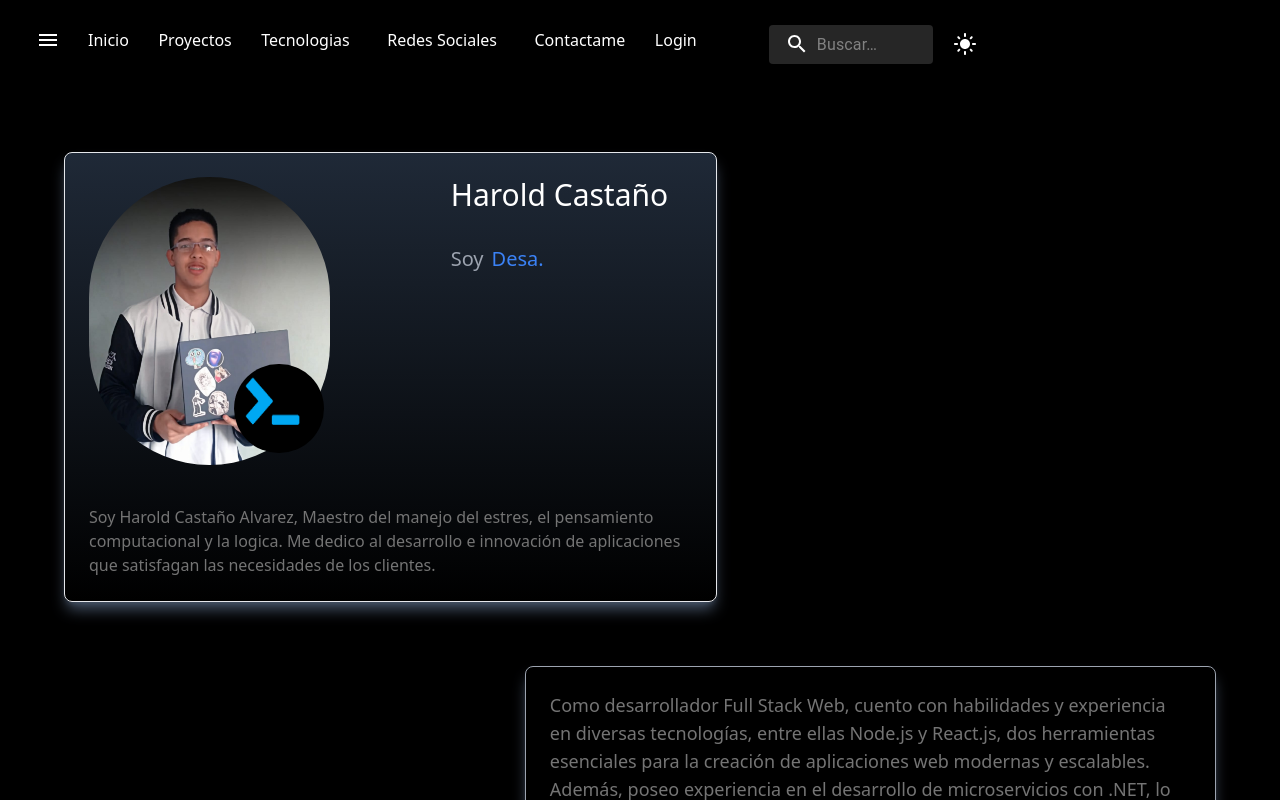
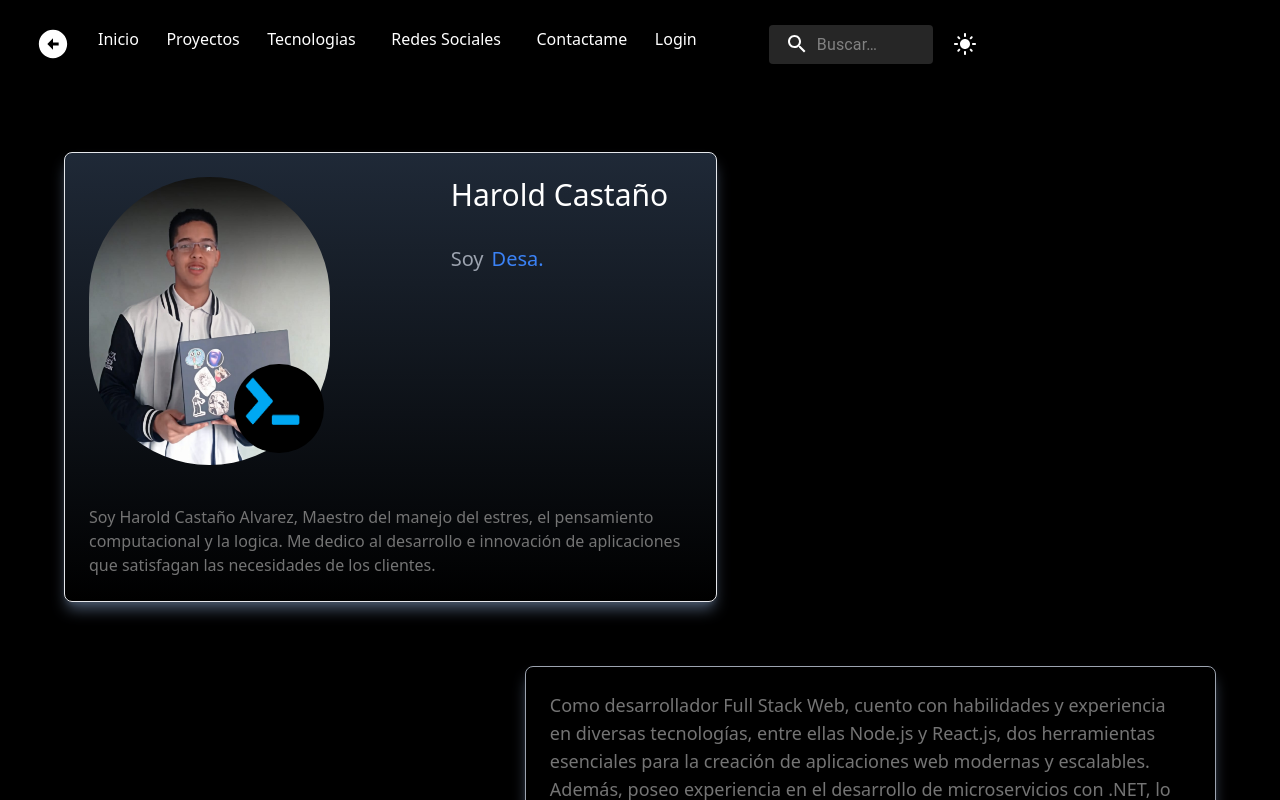
Before and after one commit to haroldCoder/portafolio-enyoi, a React (Vite) app in the folder frontend/: page / in a window 1280 px wide. Shown: the top 800 px of the page. Built offline with nearby package versions, Linux system fonts and the light colour scheme.

Commit message:
change icon menu of navbar

```diff
--- a/frontend/src/components/Navbar.jsx
+++ b/frontend/src/components/Navbar.jsx
@@ -4,14 +4,14 @@ import AppBar from '@mui/material/AppBar';
 import Box from '@mui/material/Box';
 import Toolbar from '@mui/material/Toolbar';
 import IconButton from '@mui/material/IconButton';
-import Typography from '@mui/material/Typography';
 import InputBase from '@mui/material/InputBase';
-import MenuIcon from '@mui/icons-material/Menu';
 import SearchIcon from '@mui/icons-material/Search'; //utilizamos los icones de material UI
 import { Link, Navigate } from "react-router-dom"; // utilizamos Link de react-router-dom para navegar entre las diferentes paginas
 import Mode from './Mode';
 import { Button } from '@mui/material';
 import SearchSystem from './SearchSystem';
+import ArrowCircleLeftIcon from '@mui/icons-material/ArrowCircleLeft';
+import ArrowCircleRightIcon from '@mui/icons-material/ArrowCircleRight';
 
 
 export default function Navbar(props) {
@@ -87,7 +87,7 @@ export default function Navbar(props) {
               sx={{ mr: 2 }}
               onClick={(e)=>{setOpen(!open)}}
             >
-              <MenuIcon />
+              {open ? <ArrowCircleLeftIcon style={{fontSize: "34px"}} /> : <ArrowCircleRightIcon style={{fontSize: "34px"}} />}
             </IconButton>
             <div className={`flex nav justify-between w-[100%]  max-[649px]:flex-col`} > {/* si la prop de app.js, open es igual a true el padding izquierdo sera de 16.em y el width sera el 40% del tamaño total */}
               {open == false ? props.nav : text.map(e=>(
```
